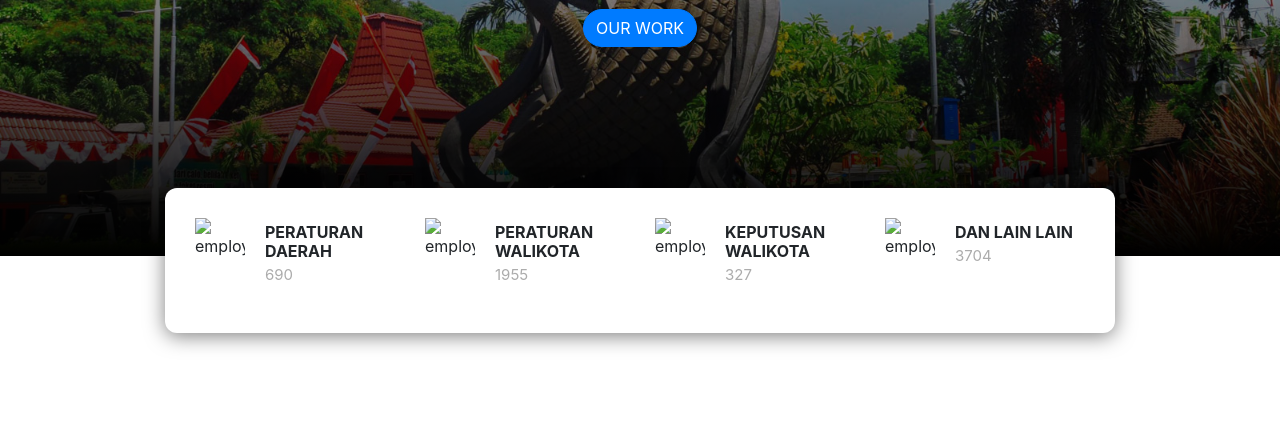
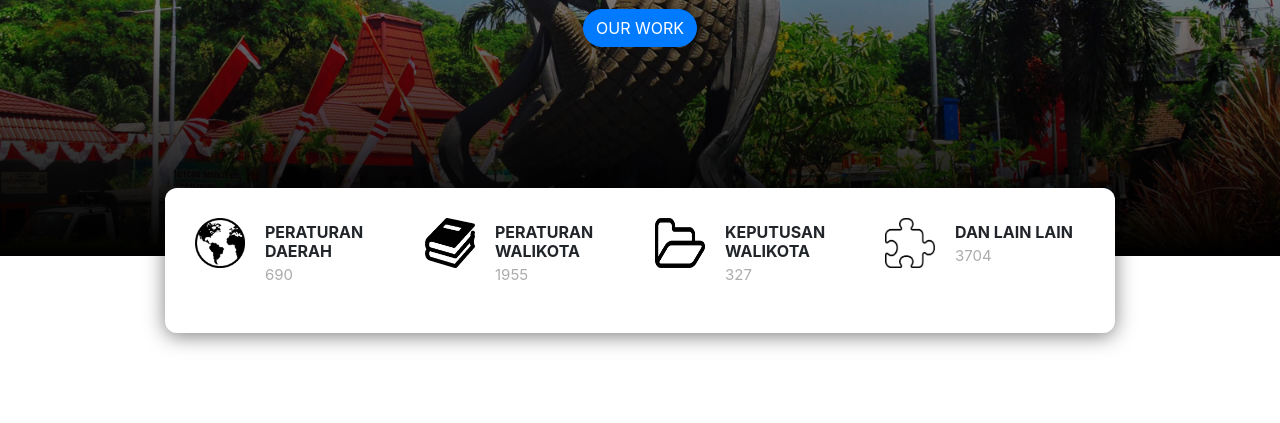
Before and after one commit to ravenero/demmogithub.io, a plain HTML site: page index.html in a window 1280 px wide. Shown: the part 377-800 px from the top of the page. Drawn offline with nearby package versions, Linux system fonts and the light colour scheme; files that its build step writes are made by us from their sources; files whose address does not match are found by name; a web font is replaced by a local one.

Commit message:
Update index.html
sdd

```diff
--- a/index.html
+++ b/index.html
@@ -7,13 +7,13 @@
       content="width=device-width, initial-scale=1, shrink-to-fit=no"
     />
 
-    <link rel="stylesheet" href="assets/css/bootstrap.css" />
-    <link rel="stylesheet" href="assets/css/style.css" />
+    <link rel="stylesheet" href="css/bootstrap.css" />
+    <link rel="stylesheet" href="css/style.css" />
     <link
       rel="stylesheet"
       href="https://fonts.googleapis.com/css?family=Viga"
     />
-    <link rel="stylesheet" href="assets/font-awesome/css/all.css" />
+    <link rel="stylesheet" href="font-awesome/css/all.css" />
     <title>BISSMILLAH</title>
   </head>
   <body>
@@ -66,7 +66,7 @@
           <div class="row">
             <div class="col-lg">
               <img
-                src="assets/img/glob.png"
+                src="img/glob.png"
                 alt="employee"
                 class="float-left"
               />
@@ -75,7 +75,7 @@
             </div>
             <div class="col-lg">
               <img
-                src="assets/img/book.png"
+                src="img/book.png"
                 alt="employee"
                 class="float-left"
               />
@@ -84,7 +84,7 @@
             </div>
             <div class="col-lg">
               <img
-                src="assets/img/files.png"
+                src="img/files.png"
                 alt="employee"
                 class="float-left"
               />
@@ -93,7 +93,7 @@
             </div>
             <div class="col-lg">
               <img
-                src="assets/img/puzzle.png"
+                src="img/puzzle.png"
                 alt="employee"
                 class="float-left"
               />
@@ -108,7 +108,7 @@
       <div class="row working">
         <div class="col-lg-6">
           <img
-            src="assets/img/workingspace.png"
+            src="img/workingspace.png"
             alt="workingspace"
             class="img-fluid"
           />
@@ -246,8 +246,8 @@
         </div>
       </div>
     </div>
-    <script src="assets/js/jquery.js"></script>
-    <script src="assets/js/popper.js"></script>
-    <script src="assets/js/bootstrap.js"></script>
+    <script src="js/jquery.js"></script>
+    <script src="js/popper.js"></script>
+    <script src="js/bootstrap.js"></script>
   </body>
 </html>
```
